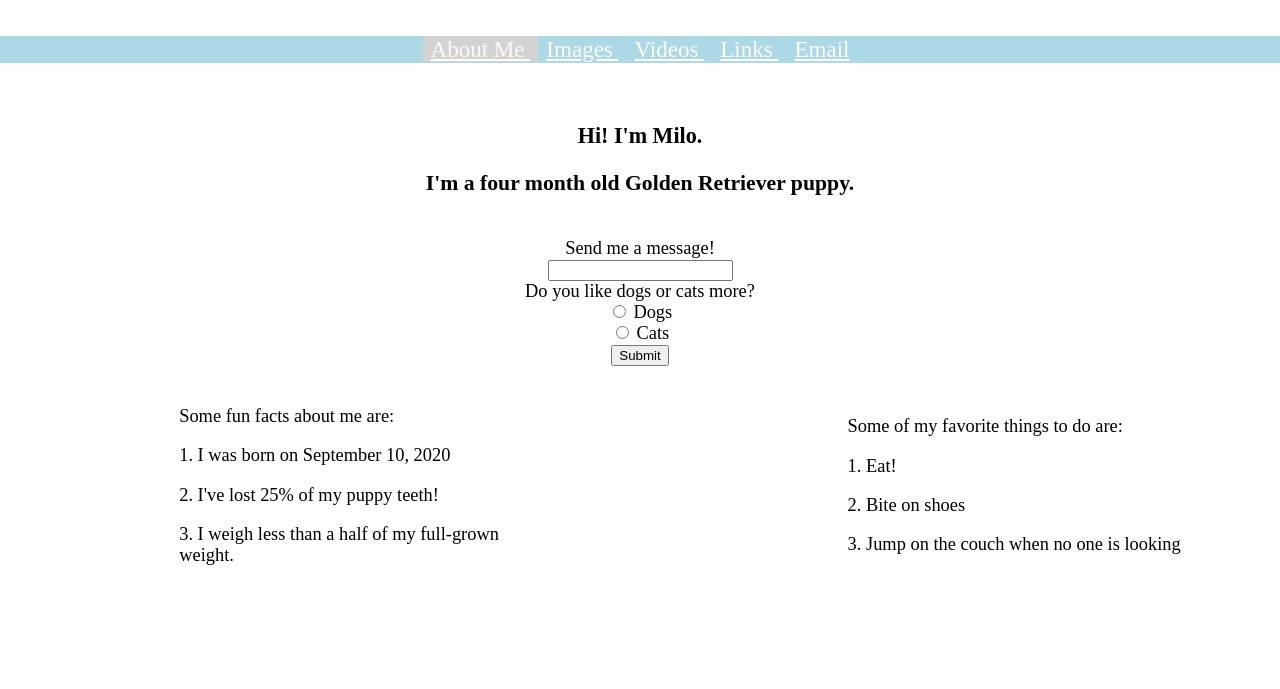
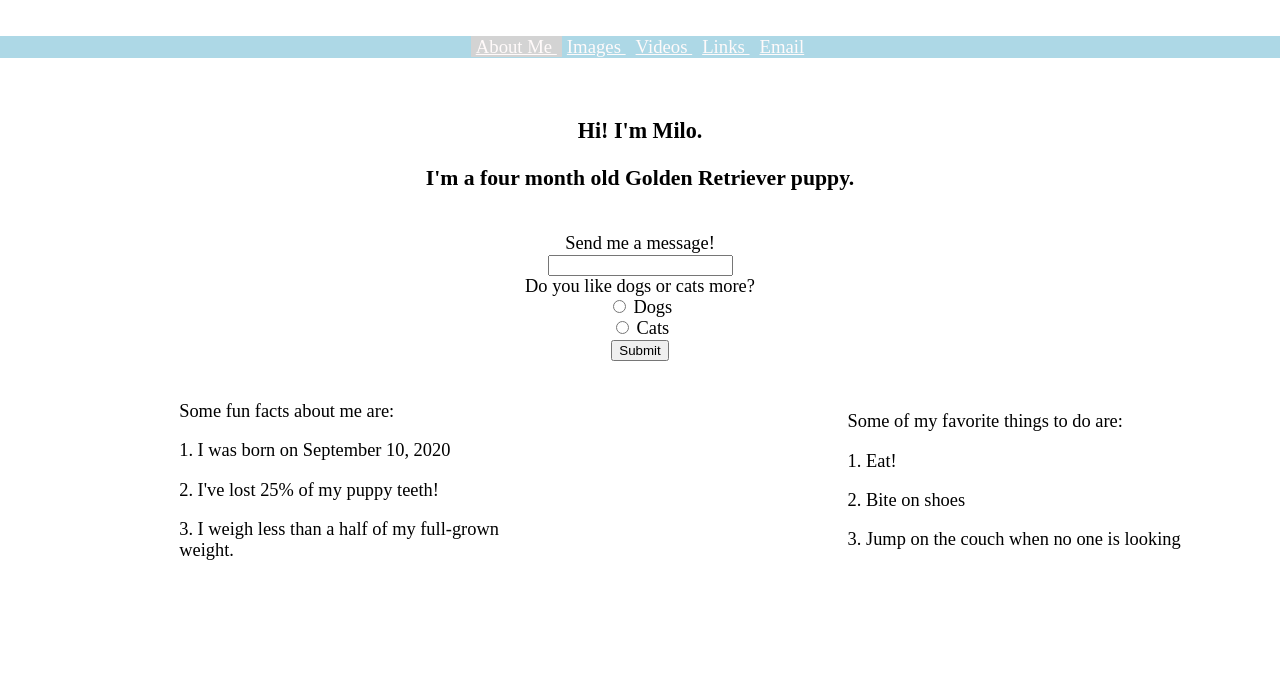
Before and after one commit to priya-padmanabhan/CS185_PA1, a plain HTML site: page index.html in a window 1280 px wide. Shown: the part 136-825 px from the top of the page. Drawn offline with Linux system fonts and the light colour scheme.

Commit message:
changes to nav padding

```diff
--- a/style.css
+++ b/style.css
@@ -17,9 +17,9 @@
 .nav a{
 	float: center;
 	color: #fffafa;
-	padding-left: 8px;
-    padding-right: 8px;
-	font-size: 800%
+	padding-left: 5px;
+    padding-right: 5px;
+	font-size: 650%
 }
 
 
```
